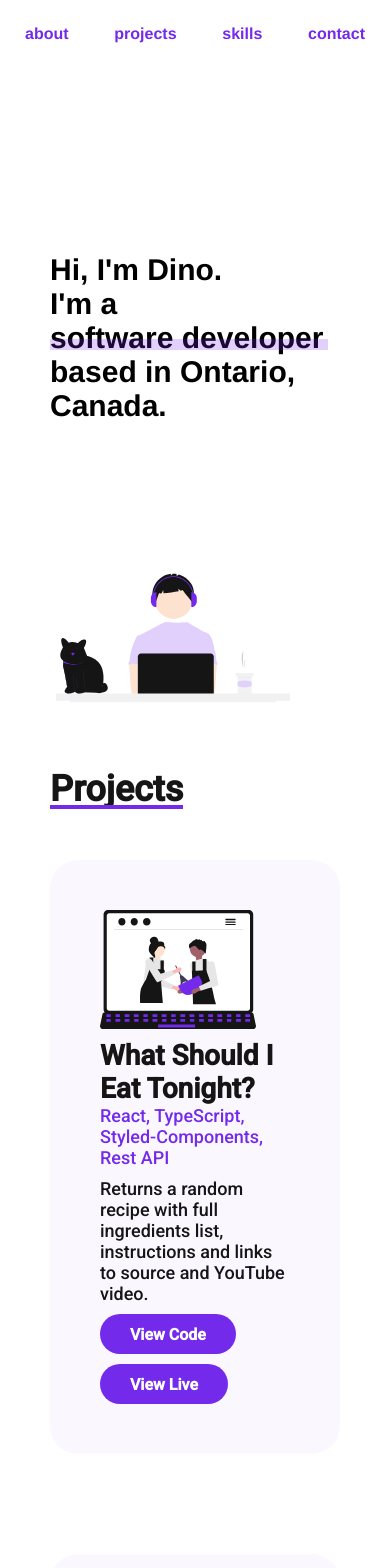
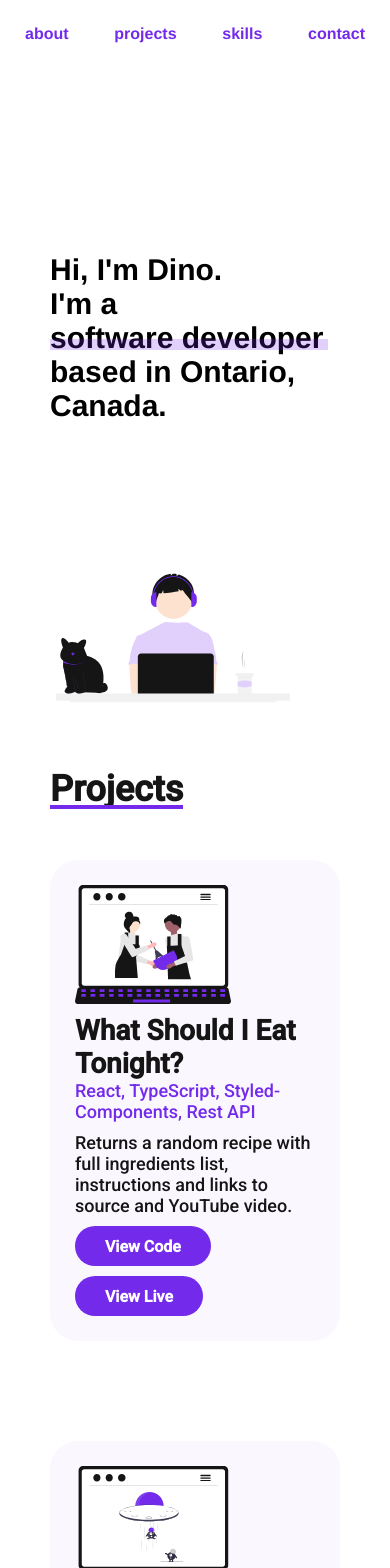
Before and after one commit to DinoPranjic/my-portfolio, a React (Create React App) app: page / in a window 390 px wide. Shown: the top 1568 px of the page. Built offline with nearby package versions, Linux system fonts and the light colour scheme; the HTML template or start-up script is replaced by a standard one.

Commit message:
Add media queries for tablet

```diff
--- a/src/components/Projects.tsx
+++ b/src/components/Projects.tsx
@@ -40,6 +40,10 @@ const ProjectCard = styled.div<{ isReversed: boolean }>`
 
   ${theme.mediaQuery.mobile} {
     flex-direction: column-reverse;
+  }
+
+  ${theme.mediaQuery.tablet} {
+    padding: 25px;
   }
 `
 
```
